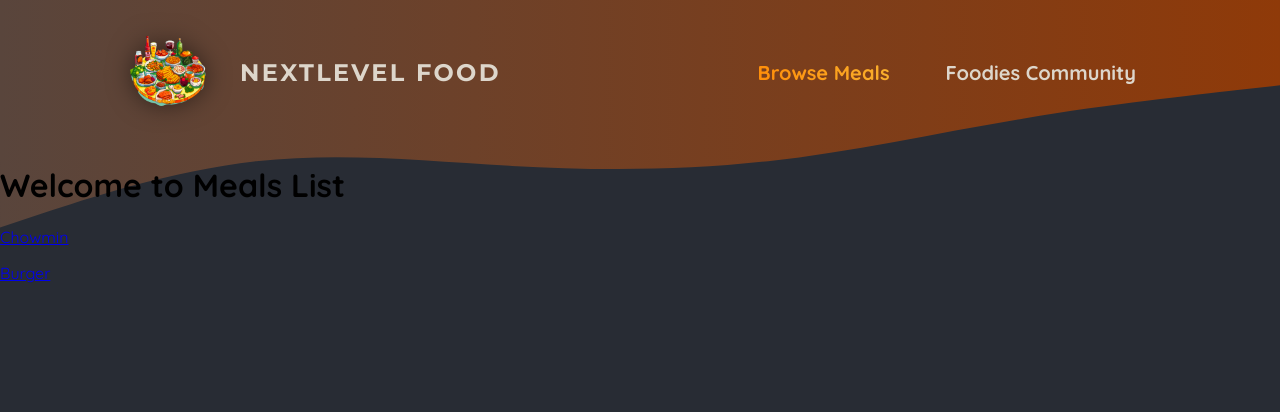
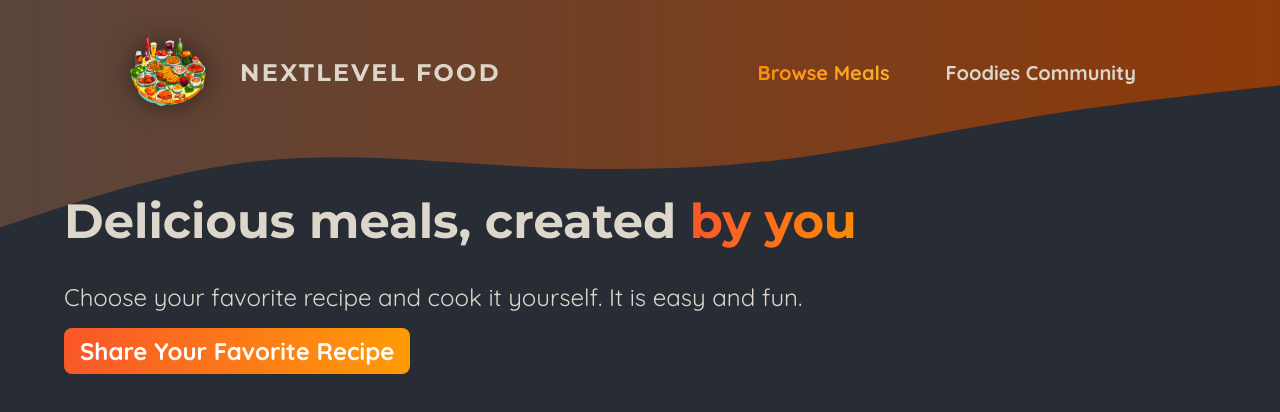
Before and after one commit to Debadrita438/nextjs-foodies, a Next.js app: page /meals in a window 1280 px wide. Shown: the top 412 px of the page. Built offline with nearby package versions, Linux system fonts and the light colour scheme.

Commit message:
meals wip

```diff
--- /dev/null
+++ b/src/app/meals/page.module.css
@@ -0,0 +1,51 @@
+.header {
+  gap: 3rem;
+  margin: 3rem auto 5rem auto;
+  width: 90%;
+  max-width: 75rem;
+  color: #ddd6cb;
+  font-size: 1.5rem;
+}
+
+.header h1 {
+  font-family: 'Montserrat', sans-serif;
+}
+
+.highlight {
+  background: linear-gradient(90deg, #f9572a, #ff8a05);
+  background-clip: text;
+  -webkit-background-clip: text;
+  -webkit-text-fill-color: transparent;
+}
+
+.header p {
+  margin: 0;
+}
+
+.cta a {
+  display: inline-block;
+  margin-top: 1rem;
+  padding: 0.5rem 1rem;
+  border-radius: 0.5rem;
+  background: linear-gradient(90deg, #f9572a, #ff9b05);
+  color: #ffffff;
+  font-weight: bold;
+  text-decoration: none;
+}
+
+.loading {
+  text-align: center;
+  animation: loading 1.2s ease-in-out infinite;
+}
+
+@keyframes loading {
+  0% {
+    color: #e9e9e9;
+  }
+  50% {
+    color: #b89b84;
+  }
+  100% {
+    color: #e9e9e9;
+  }
+}
--- a/src/app/meals/page.tsx
+++ b/src/app/meals/page.tsx
@@ -1,15 +1,23 @@
 import Link from 'next/link';
+
+import styles from './page.module.css';
 
 export default function Meals() {
   return (
-    <main>
-      <h1>Welcome to Meals List</h1>
-      <p style={{width: '60%'}}>
-        <Link href={'/meals/chowmin'}>Chowmin</Link>
-      </p>
-      <p style={{width: '60%'}}>
-        <Link href={'/meals/burger'}>Burger</Link>
-      </p>
-    </main>
+    <>
+      <header className={styles.header}>
+        <h1>
+          Delicious meals, created{' '}
+          <span className={styles.highlight}>by you</span>
+        </h1>
+        <p>
+          Choose your favorite recipe and cook it yourself. It is easy and fun.
+        </p>
+        <p className={styles.cta}>
+          <Link href={'/meals/share'}>Share Your Favorite Recipe</Link>
+        </p>
+      </header>
+      <main className={styles.main}></main>
+    </>
   );
 }
--- /dev/null
+++ b/src/components/meals/meals-grid.tsx
@@ -0,0 +1 @@
+export default function MealsGrid() {}
```
